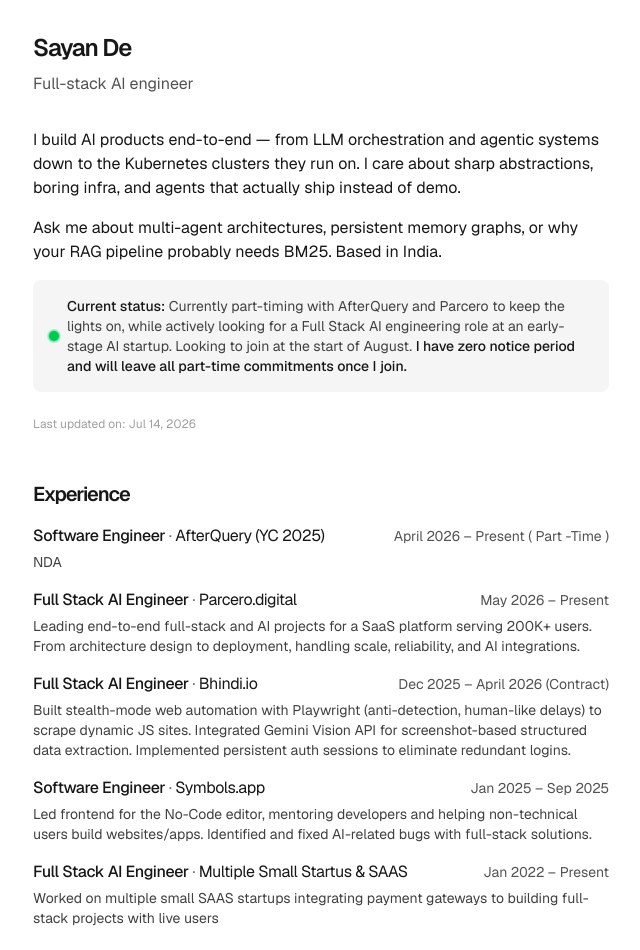
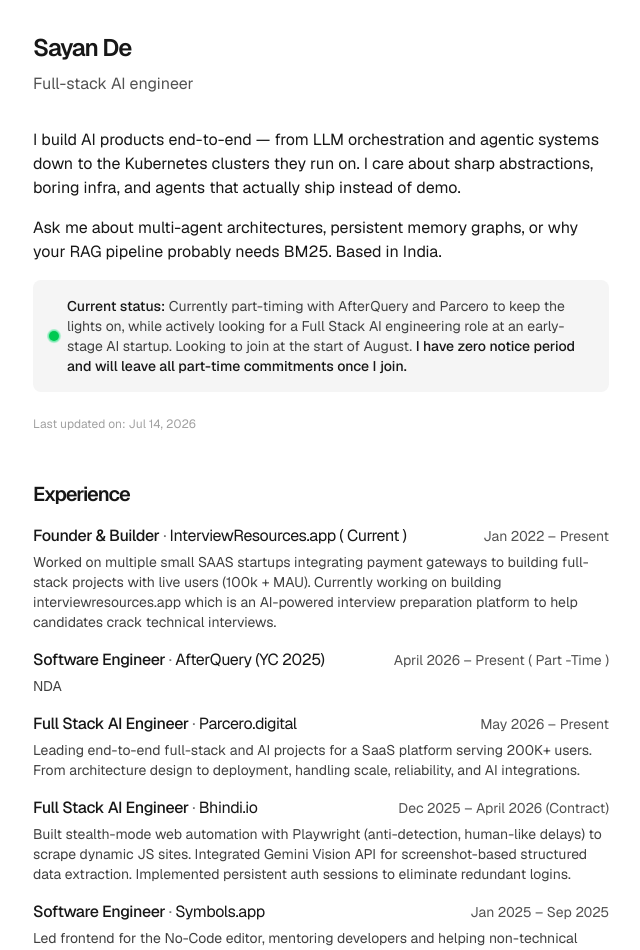
Before and after one commit to sayandedotcom/sayande.com, a Next.js app: page / in a window 1280 px wide. Shown: the top 950 px of the page, without its empty margins (319-959 px from the left). Built offline with nearby package versions, Linux system fonts and the light colour scheme.

Commit message:
feat: update professional experience section and refine resume link formatting

```diff
--- a/app/content.ts
+++ b/app/content.ts
@@ -19,6 +19,15 @@
   end: string;
   description: string;
 }[] = [
+  {
+    role: "Founder & Builder",
+    company: "InterviewResources.app ( Current )",
+    url: "https://www.interviewresources.app/",
+    start: "Jan 2022",
+    end: "Present",
+    description:
+      "Worked on multiple small SAAS startups integrating payment gateways to building full-stack projects with live users (100k + MAU). Currently working on building interviewresources.app which is an AI-powered interview preparation platform to help candidates crack technical interviews.",
+  },
   {
     role: "Software Engineer",
     company: "AfterQuery (YC 2025)",
@@ -54,15 +63,15 @@
     description:
       "Led frontend for the No-Code editor, mentoring developers and helping non-technical users build websites/apps. Identified and fixed AI-related bugs with full-stack solutions.",
   },
-  {
-    role: "Full Stack AI Engineer",
-    company: "Multiple Small Startus & SAAS",
-    url: "https://symbols.app/",
-    start: "Jan 2022",
-    end: "Present",
-    description:
-      "Worked on multiple small SAAS startups integrating payment gateways to building full-stack projects with live users",
-  },
+  // {
+  //   role: "Full Stack AI Engineer",
+  //   company: "Multiple Small Startus & SAAS",
+  //   url: "https://symbols.app/",
+  //   start: "Jan 2022",
+  //   end: "Present",
+  //   description:
+  //     "Worked on multiple small SAAS startups integrating payment gateways to building full-stack projects with live users",
+  // },
 ];
 
 export const projects: {
@@ -231,7 +240,10 @@
   { label: "linkedin", href: "https://www.linkedin.com/in/sayande" },
   { label: "blog", href: "https://sayande.hashnode.dev" },
   { label: "x", href: "https://x.com/sayandedotcom" },
-  { label: "resume", href: "https://drive.google.com/file/d/1PS-72mV6TQVDRTbLtK2SkR0VU74zZz4a/view" },
+  {
+    label: "resume",
+    href: "https://drive.google.com/file/d/1PS-72mV6TQVDRTbLtK2SkR0VU74zZz4a/view",
+  },
   { label: "book a time", href: "https://cal.com/sayandedotcom/chat" },
   { label: "rss", href: "/rss" },
 ];
```
